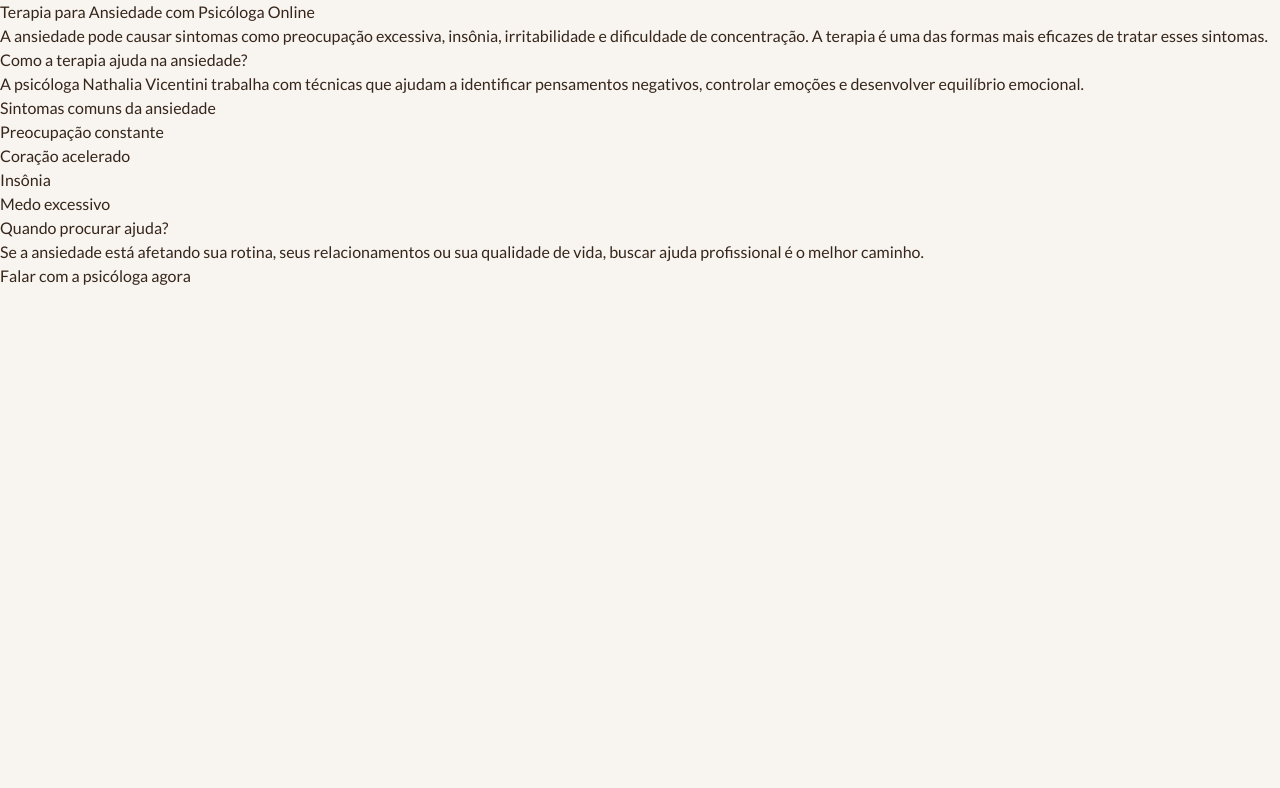
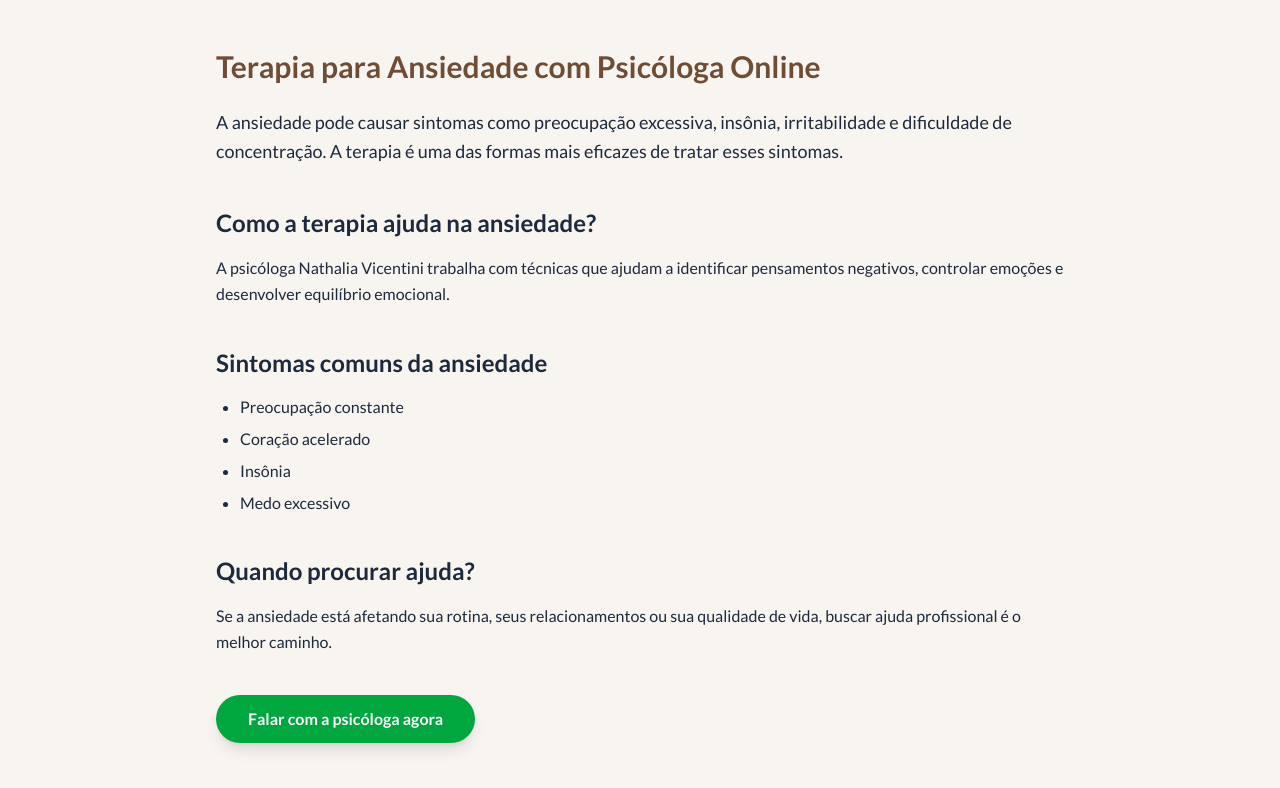
Before and after one commit to joohncastro-gif/NATHALIAVICENTINI, a Next.js app: page /ansiedade in a window 1280 px wide. Shown: the top 788 px of the page. Built offline with nearby package versions, Linux system fonts and the light colour scheme; a web font is replaced by a local one.

Commit message:
feat: enhance page layout and content for ansiedade therapy page

```diff
--- a/app/ansiedade/page.tsx
+++ b/app/ansiedade/page.tsx
@@ -1,47 +1,45 @@
 export const metadata = {
   title: "Terapia para Ansiedade | Psicóloga Online",
-  description:
-    "Tratamento para ansiedade com psicóloga online. Atendimento especializado para crises de ansiedade, medo e insegurança.",
+  description: "Tratamento para ansiedade com psicóloga online. Atendimento especializado para crises de ansiedade, medo e insegurança.",
 }
 
 export default function Page() {
   return (
-    <main>
+    <main className="max-w-4xl mx-auto px-6 py-12 font-sans text-slate-800">
+      <h1 className="text-3xl font-bold text-primary mb-6">Terapia para Ansiedade com Psicóloga Online</h1>
 
-      <h1>Terapia para Ansiedade com Psicóloga Online</h1>
-
-      <p>
+      <p className="text-lg leading-relaxed mb-6">
         A ansiedade pode causar sintomas como preocupação excessiva, insônia, irritabilidade e dificuldade de concentração.
         A terapia é uma das formas mais eficazes de tratar esses sintomas.
       </p>
 
-      <h2>Como a terapia ajuda na ansiedade?</h2>
-
-      <p>
+      <h2 className="text-2xl font-semibold mt-10 mb-4">Como a terapia ajuda na ansiedade?</h2>
+      <p className="leading-relaxed mb-6">
         A psicóloga Nathalia Vicentini trabalha com técnicas que ajudam a identificar pensamentos negativos,
         controlar emoções e desenvolver equilíbrio emocional.
       </p>
 
-      <h2>Sintomas comuns da ansiedade</h2>
-
-      <ul>
+      <h2 className="text-2xl font-semibold mt-10 mb-4">Sintomas comuns da ansiedade</h2>
+      <ul className="list-disc pl-6 space-y-2 mb-8">
         <li>Preocupação constante</li>
         <li>Coração acelerado</li>
         <li>Insônia</li>
         <li>Medo excessivo</li>
       </ul>
 
-      <h2>Quando procurar ajuda?</h2>
-
-      <p>
+      <h2 className="text-2xl font-semibold mt-10 mb-4">Quando procurar ajuda?</h2>
+      <p className="leading-relaxed mb-10">
         Se a ansiedade está afetando sua rotina, seus relacionamentos ou sua qualidade de vida,
         buscar ajuda profissional é o melhor caminho.
       </p>
 
-      <a href="https://wa.me/5517996273555" target="_blank">
+      <a
+        href="https://wa.me/5517996273555"
+        target="_blank"
+        className="inline-block bg-green-600 hover:bg-green-700 text-white font-bold py-3 px-8 rounded-full transition-colors shadow-lg"
+      >
         Falar com a psicóloga agora
       </a>
-
     </main>
   )
 }
```
